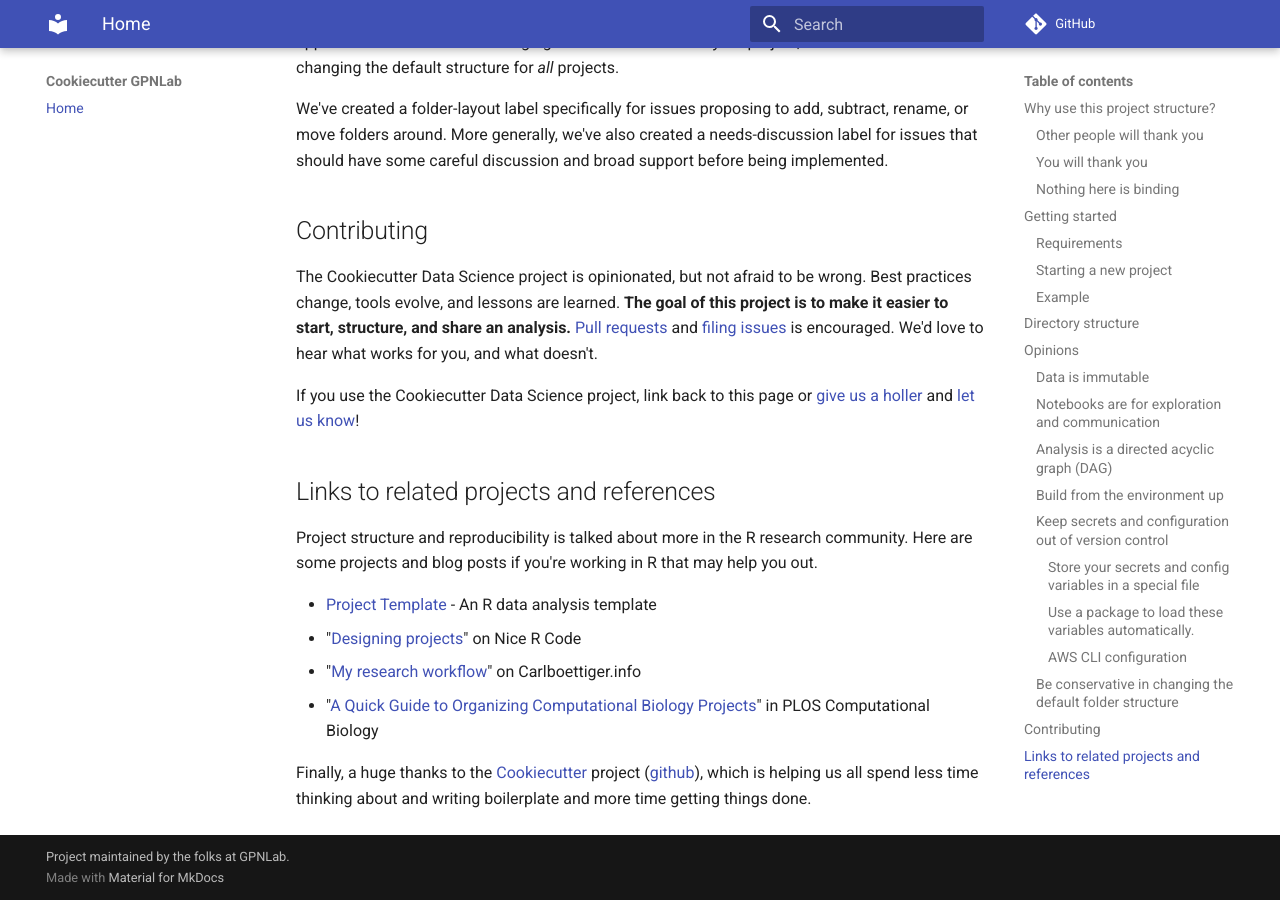
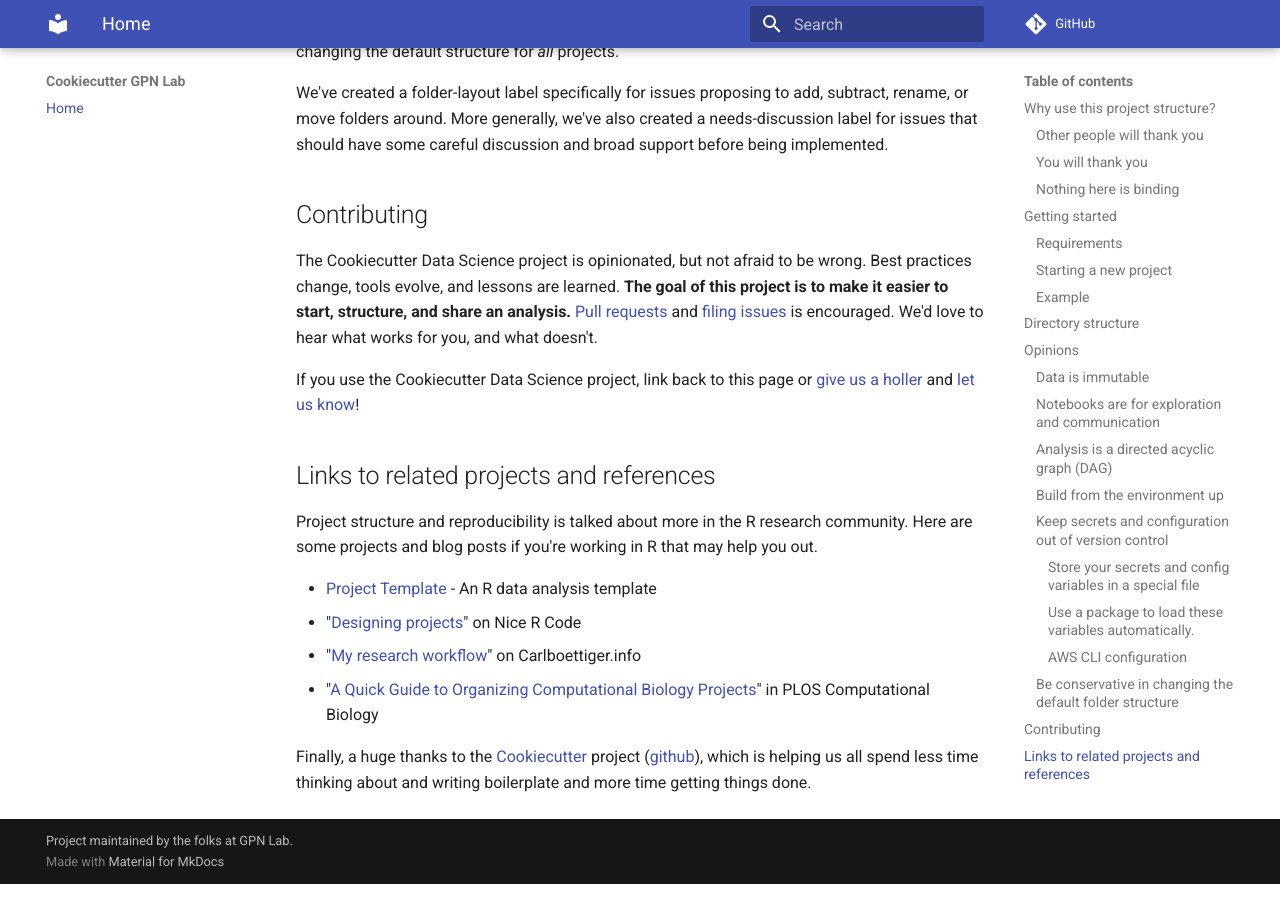
Before and after one commit to gpnlab/ccgpn, an MkDocs documentation site: the page built from docs/docs/index.md, in a window 1280 px wide and 900 px high, scrolled down 7729 px. Built offline with MkDocs 1.6.1 and Material for MkDocs 9.7.7, drawn with Linux system fonts in a browser that asks for light colours; comment, search, counter and statistics services are not loaded.

Commit message:
Taylor first version gh-pages

```diff
--- a/docs/docs/index.md
+++ b/docs/docs/index.md
@@ -1,8 +1,3 @@
-<link rel="apple-touch-icon" sizes="180x180" href="/apple-touch-icon.png">
-<link rel="icon" type="image/png" sizes="32x32" href="/favicon-32x32.png">
-<link rel="icon" type="image/png" sizes="16x16" href="/favicon-16x16.png">
-<link rel="manifest" href="/site.webmanifest">
-
 # Cookiecutter Data Science
 
 _A logical, reasonably standardized, but flexible project structure for doing and sharing data science work._
--- a/docs/mkdocs.yml
+++ b/docs/mkdocs.yml
@@ -1,11 +1,10 @@
-site_name: Cookiecutter GPNLab
+site_name: Cookiecutter GPN Lab
 site_description: A project template and directory structure for Python/Pytorch data science projects.
 repo_url: https://github.com/gpnlab/cookiecutter-gpnlab
 edit_uri: edit/master/docs/docs
-copyright: Project maintained by the folks at <a target=_blanks href="https://gpn.pitt.edu/">GPNLab</a>.
+copyright: Project maintained by the folks at <a target=_blanks href="https://gpn.pitt.edu/">GPN Lab</a>.
 theme:
   name: material
-  favicon:
 extra_css:
   - css/extra.css
 nav:
```
Also changed, not shown: 1 other file.
